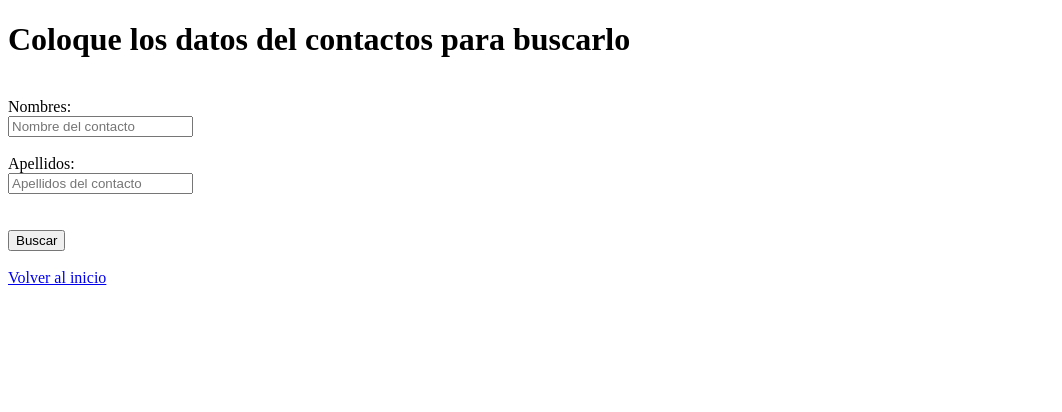
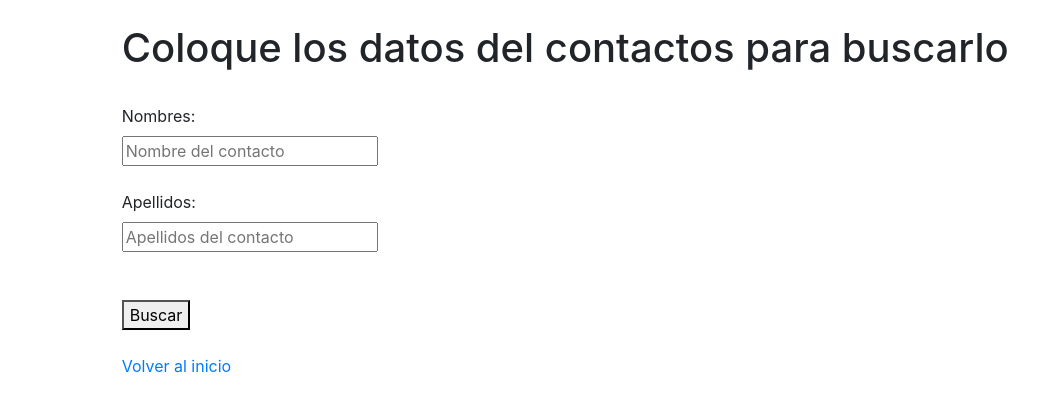
Before and after one commit to jhonnyjaimes1984/Proyecto-Web-Ejemplo, a PHP site: page /buscar.php in a window 1280 px wide. Shown: the top 412 px of the page, without its empty margins (0-1062 px from the left). Run offline with PHP 8.4, Linux system fonts and the light colour scheme.

Commit message:
se agrega estio al archivo buscar

```diff
--- a/buscar.php
+++ b/buscar.php
@@ -10,8 +10,11 @@
 	<meta charset="utf-8">
 	<meta http-equiv="Content-Type" content="text/html; charset=utf-8"/>
 	<meta http-equiv="x-ua-compatible" content="ie=edge">
+	<link href="style.css" rel="stylesheet">
 </head>
 <body>
+<div class="container justify-content-md-center col-10">
+	<br>
 	<h1>Coloque los datos del contactos para buscarlo</h1>
 <br>
 	<form method="post" action="contacto.php">
--- a/verContactos.php
+++ b/verContactos.php
@@ -51,3 +51,5 @@ $productos = $sentencia->fetchAll(PDO::FETCH_OBJ);?>
 <br>
 <a href="index.php">Volver al inicio</a>
 </div>
+</body>
+</html>
```
